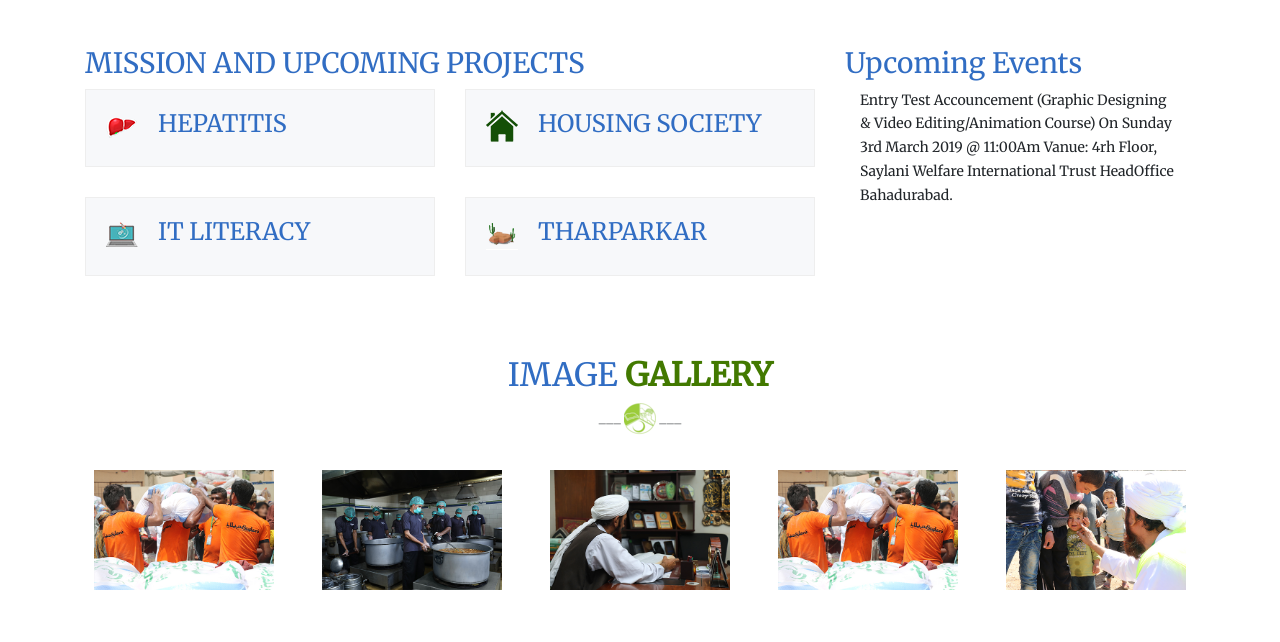
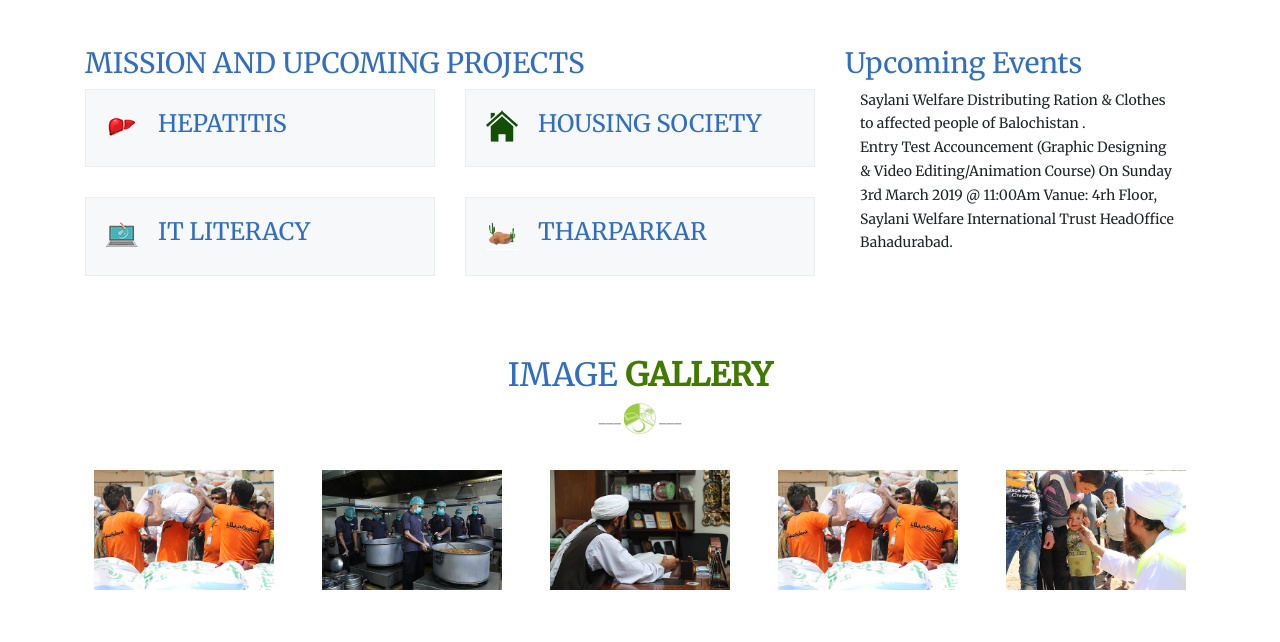
Before and after one commit to MoizAthar/SaylaniWelfareWebsite, a plain HTML site: page Index.html in a window 1280 px wide. Shown: the part 1917-2559 px from the top of the page. Drawn offline with nearby package versions, Linux system fonts and the light colour scheme.

Commit message:
file is being committed

```diff
--- a/Index.html
+++ b/Index.html
@@ -232,7 +232,11 @@
                 <div class="col-md-4">
                     <h3 style="color:#316DC3;">Upcoming Events</h3>
                     <div class="col-md-12">
-                        <p>Entry Test Accouncement (Graphic Designing & Video Editing/Animation Course) On Sunday 3rd March 2019 @ 11:00Am Vanue: 4rh Floor, Saylani Welfare International Trust HeadOffice Bahadurabad.</p>
+                        <p>Saylani Welfare Distributing Ration & Clothes to affected people of Balochistan .
+                            <br>
+                        Entry Test Accouncement (Graphic Designing & Video Editing/Animation Course) On Sunday 3rd March 2019 @ 11:00Am Vanue: 4rh Floor, Saylani Welfare International Trust HeadOffice Bahadurabad.
+                        </p>
+
                     </div>
                 </div>
             </div>
```
